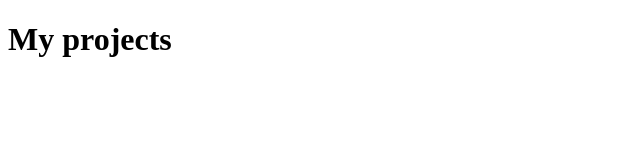
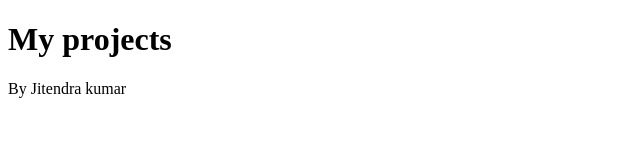
Before and after one commit to jkp4you/MyProfile, a plain HTML site: page projects.html in a window 1280 px wide. Shown: the whole page, without its empty margins (0-640 px from the left). Drawn offline with Linux system fonts and the light colour scheme.

Commit message:
Added footer

```diff
--- a/projects.html
+++ b/projects.html
@@ -7,5 +7,7 @@
 </head>
 <body>
     <h1>My projects</h1>
+
+    <footer>By Jitendra kumar</footer>
 </body>
 </html>
```
